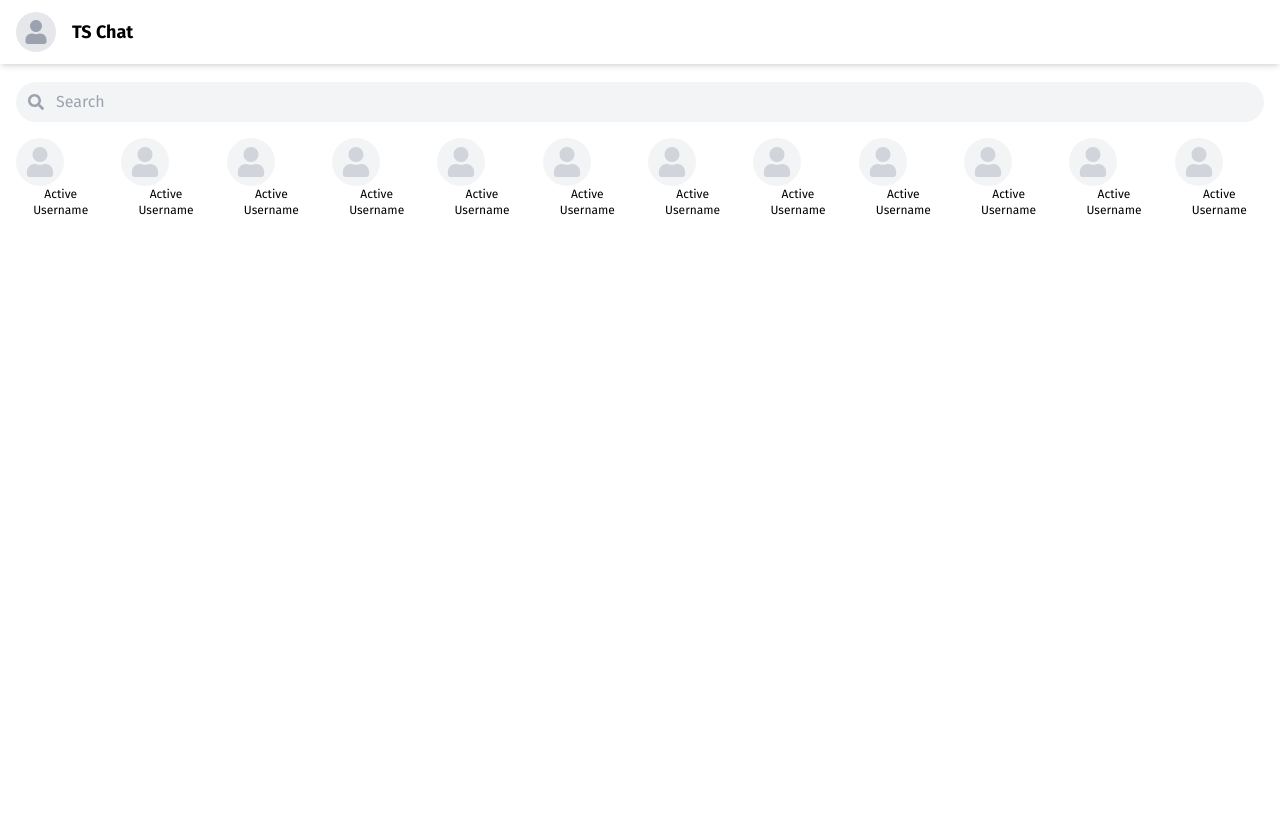
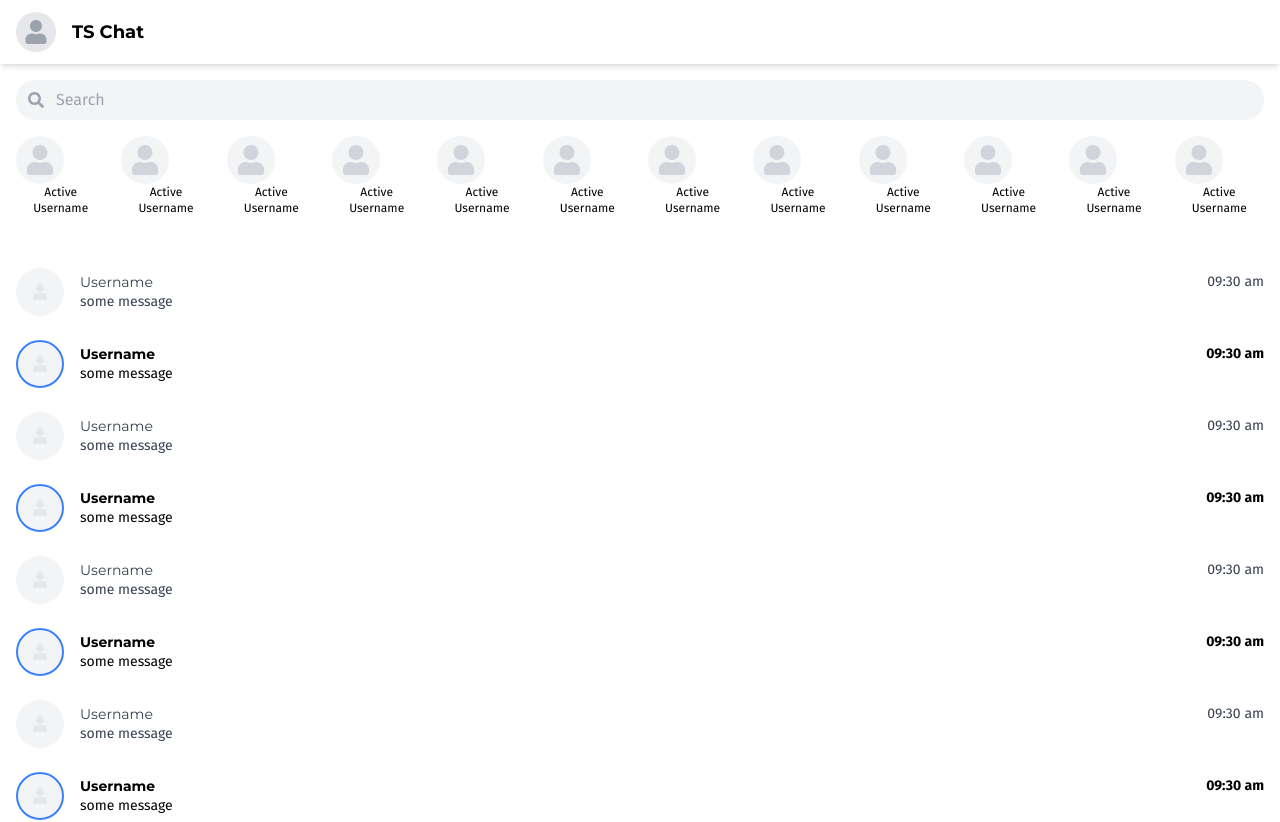
Before and after one commit to sifatulrabbi/meta-messenger-clone, a Next.js app in the folder packages/client/: page / in a window 1280 px wide. Shown: the top 822 px of the page. Before the commit the page ends 800 px from the top, so only its background shows below. Built offline with nearby package versions, Linux system fonts and the light colour scheme.

Commit message:
feat: conversation card, fix: font-family

```diff
--- /dev/null
+++ b/packages/client/components/ConversationAvatar.tsx
@@ -0,0 +1,18 @@
+import React from "react";
+import { FaUser } from "react-icons/fa";
+
+interface Props {
+    active?: boolean;
+}
+
+export const ConversationAvatar: React.FC<Props> = ({ active }) => {
+    return (
+        <div
+            className={`flex justify-center items-center bg-gray-100 h-[48px] min-h-[48px] w-[48px] min-w-[48px] rounded-full overflow-hidden border-2 ${
+                active ? "border-blue-500" : "border-transparent"
+            }`}
+        >
+            <FaUser className="text-gray-200 font-4xl" />
+        </div>
+    );
+};
--- a/packages/client/components/index.ts
+++ b/packages/client/components/index.ts
@@ -1,2 +1,3 @@
 export * from "./SearchBar";
 export * from "./ActiveUserBall";
+export * from "./ConversationAvatar";
--- a/packages/client/features/ActiveUsersSection.tsx
+++ b/packages/client/features/ActiveUsersSection.tsx
@@ -4,7 +4,7 @@ import { v4 } from "uuid";
 
 export const ActiveUsersSection: React.FC = () => {
     return (
-        <section className="overflow-x-scroll py-4 flex flex-row justify-start items-center gap-4">
+        <section className="overflow-x-scroll py-4 flex flex-row justify-start items-center gap-4 px-4">
             {[1, 2, 3, 4, 5, 6, 7, 8, 9, 10, 11, 12].map(() => (
                 <ActiveUserBall key={v4()} />
             ))}
--- /dev/null
+++ b/packages/client/features/ConversationCard.tsx
@@ -0,0 +1,49 @@
+import React from "react";
+import { ConversationAvatar } from "../components";
+
+interface Props {
+    name: string;
+    peek: string;
+    timestamp: string;
+    unread?: boolean;
+    active?: boolean;
+}
+
+export const ConversationCard: React.FC<Props> = ({
+    name,
+    peek,
+    timestamp,
+    unread,
+    active,
+}) => {
+    return (
+        <button className="flex flex-row w-full justify-start items-center gap-4 py-3 px-4 hover:bg-gray-50">
+            <ConversationAvatar active={active} />
+            <div className="flex w-full flex-col justify-start items-start text-sm">
+                <div className="w-full flex justify-between items-center">
+                    <span
+                        className={`font-primary ${
+                            unread ? "text-black font-bold" : "text-gray-700"
+                        }`}
+                    >
+                        {name}
+                    </span>
+                    <span
+                        className={
+                            unread ? "text-black font-bold" : "text-gray-700"
+                        }
+                    >
+                        {timestamp}
+                    </span>
+                </div>
+                <span
+                    className={
+                        unread ? "text-black font-medium" : "text-gray-700"
+                    }
+                >
+                    {peek}
+                </span>
+            </div>
+        </button>
+    );
+};
--- a/packages/client/features/Header.tsx
+++ b/packages/client/features/Header.tsx
@@ -12,7 +12,7 @@ export const Header: React.FC = () => {
                 <div className="bg-gray-200 h-10 w-10 rounded-full flex justify-center items-center">
                     <FaUser className="text-2xl text-gray-400" />
                 </div>
-                <span className="font-bold text-lg">{title}</span>
+                <span className="font-bold text-lg font-primary">{title}</span>
             </div>
         </header>
     );
--- a/packages/client/features/SearchScreen.tsx
+++ b/packages/client/features/SearchScreen.tsx
@@ -3,7 +3,7 @@ import { SearchBar } from "../components";
 
 export const SearchScreen = () => {
     return (
-        <section className="w-full flex flex-col justify-start items-start">
+        <section className="w-full flex flex-col justify-start items-start px-4">
             <SearchBar />
         </section>
     );
--- a/packages/client/features/index.ts
+++ b/packages/client/features/index.ts
@@ -1,3 +1,4 @@
 export * from "./head";
 export * from "./Header";
 export * from "./ActiveUsersSection";
+export * from "./ConversationCard";
--- a/packages/client/pages/index.tsx
+++ b/packages/client/pages/index.tsx
@@ -1,6 +1,7 @@
 import type { NextPage, NextPageContext } from "next";
-import { ActiveUsersSection, Head } from "../features";
+import { ActiveUsersSection, ConversationCard, Head } from "../features";
 import { SearchScreen } from "../features/SearchScreen";
+import { v4 } from "uuid";
 
 interface Props {
     message: string;
@@ -8,11 +9,22 @@ interface Props {
 
 const Home: NextPage<Props> = ({}) => {
     return (
-        <div className="p-4 mt-[66px]">
+        <div className="mt-[80px]">
             <Head title={"Home"} />
             <SearchScreen />
             <ActiveUsersSection />
-            <section></section>
+            <section className="w-full flex flex-col justify-start items-start my-6">
+                {[1, 2, 3, 4, 5, 6, 7, 8, 9, 10].map((item) => (
+                    <ConversationCard
+                        key={v4()}
+                        name={"Username"}
+                        peek={"some message"}
+                        unread={item % 2 === 0}
+                        timestamp={"09:30 am"}
+                        active={item % 2 === 0}
+                    />
+                ))}
+            </section>
         </div>
     );
 };
```
